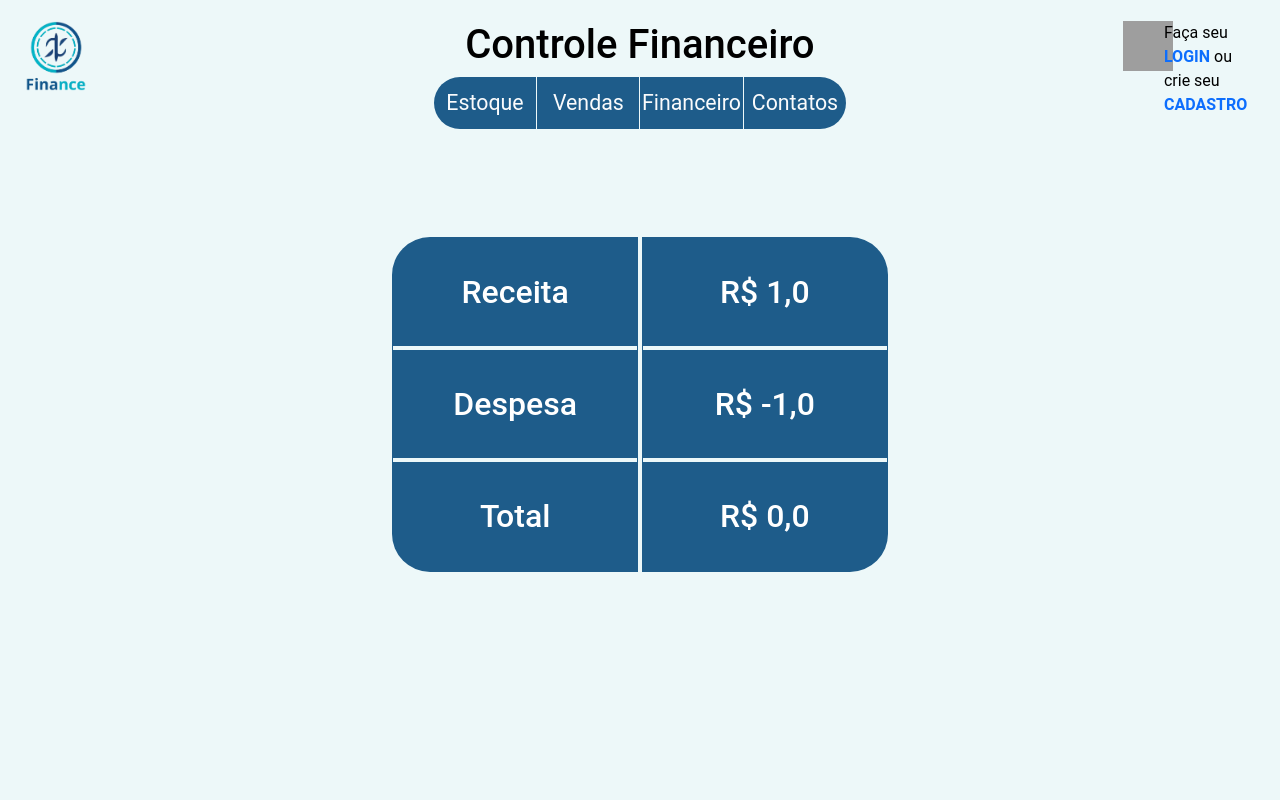
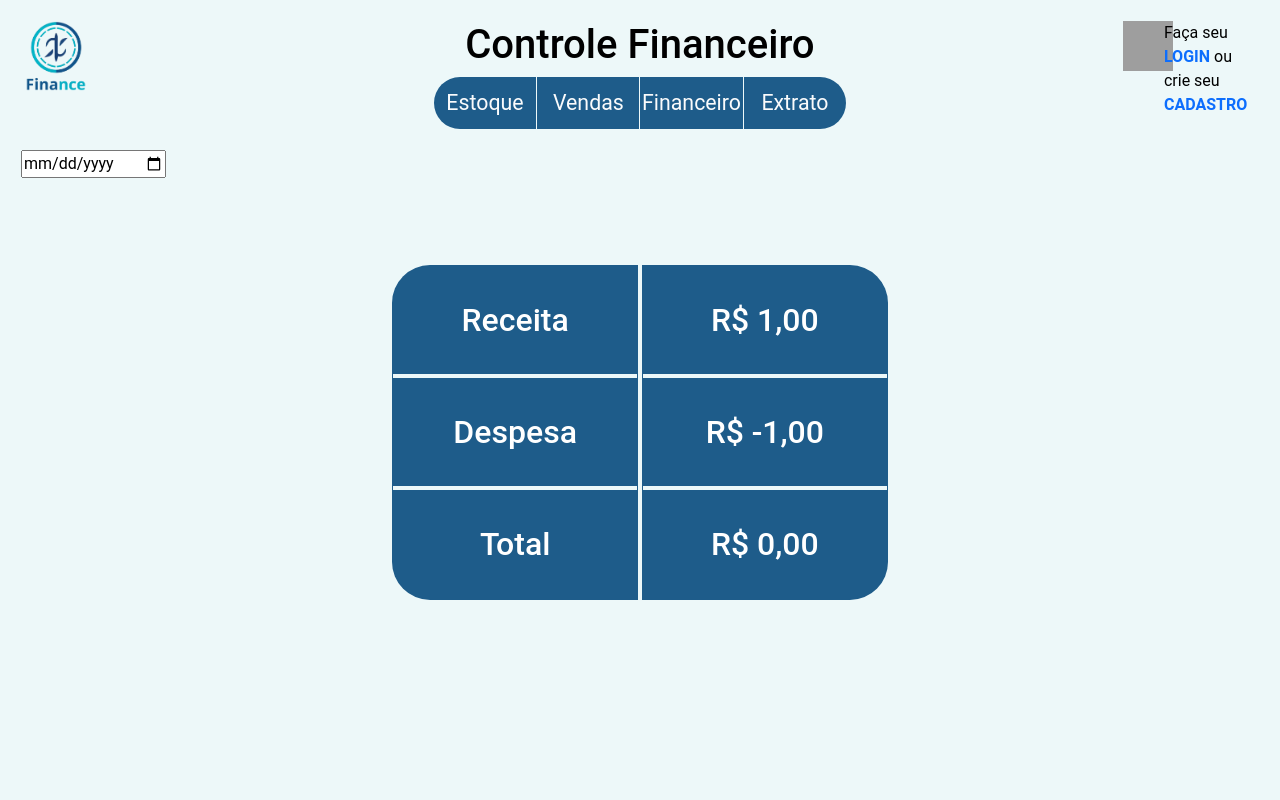
Before and after one commit to PedroAlves05/Finance, a Django app: page /financeiro/relatorio/ in a window 1280 px wide. Run offline with Django 5.2, Linux system fonts and the light colour scheme; a user stored in the database is signed in; tables that the repository leaves empty hold one stand-in row (values such as "Sample post"); lists and menus that the app fills with data are empty; grey boxes are pictures that could not be loaded.

Commit message:
Continuação tabela financeiro

```diff
--- a/financeiro/templates/relatorio.html
+++ b/financeiro/templates/relatorio.html
@@ -35,7 +35,7 @@
                         <a href="{% url 'relatorio' %}"><span>Financeiro</span></a>
                     </div>
                     <div class="bordaFim">
-                        <span>Contatos</span>
+                        <a href="{% url 'extrato' %}"><span>Extrato</span></a>
                     </div>
                 </nav>
             </div>
@@ -50,6 +50,8 @@
                 </div>
             </div>
         </header>
+
+        <input type="date">
 
         <div class ="tabela">
             <div class="metade-esquerda">
@@ -67,16 +69,15 @@
                 <table>
                     <tr>
                         <th>
-                            <h2 class ="borda_baixo">R$ {{total_vendas}}</h2>
-                            <h2 class ="borda_baixo">R$ -{{total_compras}}</h2>
-                            <h2 class="{% if total < 0 %}negativo{% elif total > 0 %}positivo{% endif %}">R$ {{total}}</h2>
+                            <h2 class ="borda_baixo">R$ {{total_vendas}}0</h2>
+                            <h2 class ="borda_baixo">R$ -{{total_compras}}0</h2>
+                            <h2 class="{% if total < 0 %}negativo{% elif total > 0 %}positivo{% endif %}">R$ {{total}}0</h2>
                         </th>
                     </tr>
                 </table>
             </div>
         </div>
 
-
     </div>
 
 
--- a/templates/static/financeiro/CSS/relatorio.css
+++ b/templates/static/financeiro/CSS/relatorio.css
@@ -1,22 +1,13 @@
-body {
-    background-color: #edf8f9;
-    font-family: Roboto, 'Open Sans', 'Helvetica Neue', sans-serif;
-
-}
-
-
 .tabela {
     display: flex;
-    margin-left: 30%;
-    margin-right: 30%;
-    margin-top: 7%;
+    margin: 7% 30% 0.5% 30%;
     background-color: #1E5C8A;
     color: white;
     border-radius: 38px;
-
+}
+input{
 
 }
-
 .metade-esquerda, .metade-direita {
     width: 100%;
     display: grid;
@@ -36,15 +27,14 @@ body {
 }
 
 .positivo {
-    color: rgb(1, 255, 1);
+    color: #4CFF4C;
 }
 
 .negativo {
-    color: rgb(255, 110, 110);
+    color: #FF4C4C;
 }
 
 h2 {
-
     margin: 0;
     padding: 35px;
     color: white;
```
